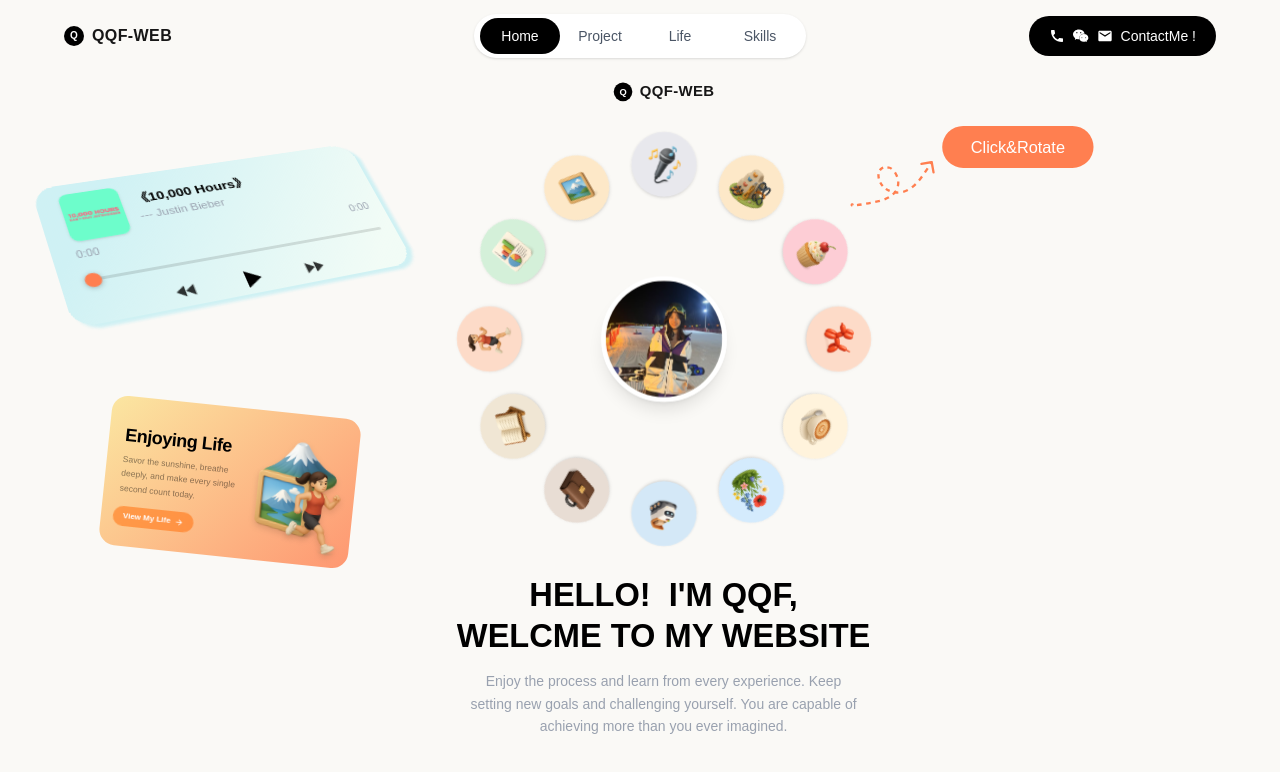
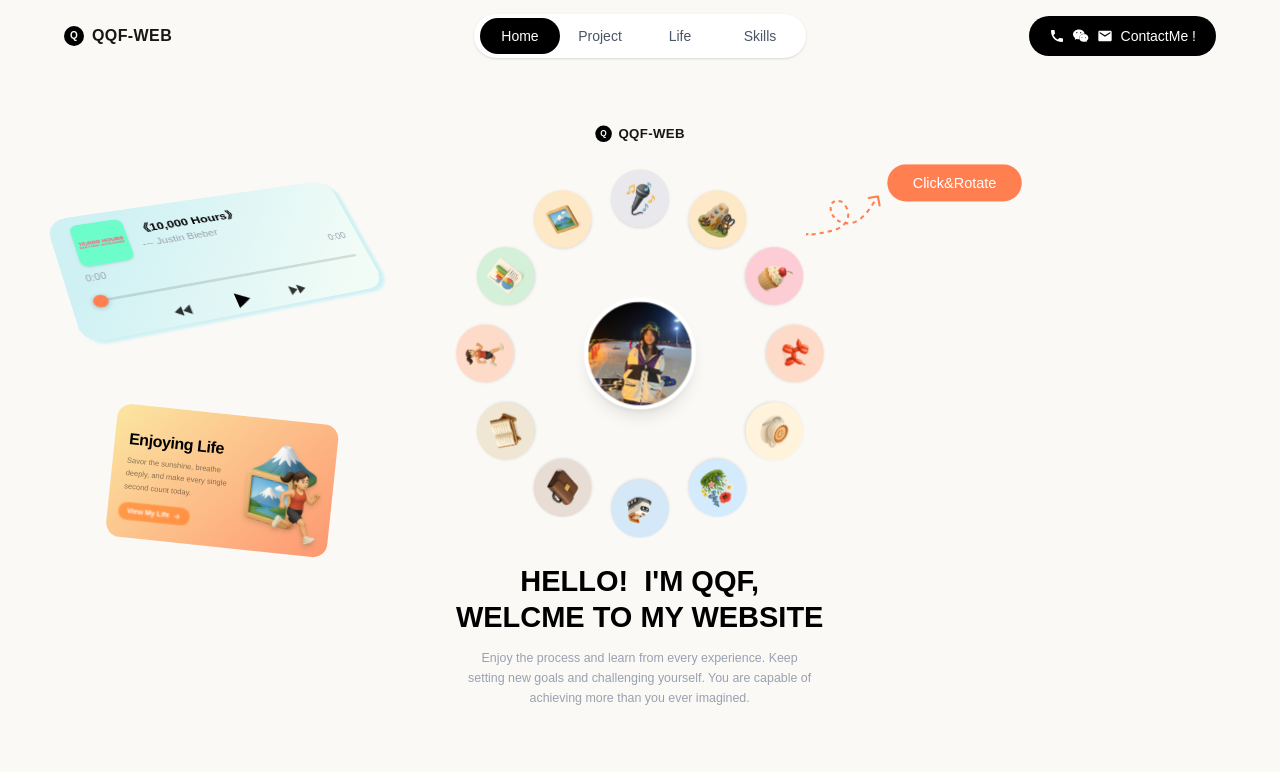
Before and after one commit to QQF-gitbash/qqf_web, a Next.js app in the folder qqfweb/: page / in a window 1280 px wide. Shown: the top 772 px of the page. Built offline with nearby package versions, Linux system fonts and the light colour scheme.

Commit message:
feat: 完成了盒子自适应

```diff
--- a/qqfweb/app/layout.tsx
+++ b/qqfweb/app/layout.tsx
@@ -31,7 +31,7 @@ export default function RootLayout({
       <body className="min-h-full flex flex-col">
         <Navbar />
         {/* pt-[66px] 补偿 fixed Navbar 的高度 */}
-        <main className="flex-1 pt-[30px]">{children}</main>
+        <main className="flex-1 pt-[3vw]">{children}</main>
       </body>
     </html>
   );
--- a/qqfweb/app/page.tsx
+++ b/qqfweb/app/page.tsx
@@ -1,29 +1,71 @@
+"use client";
+
+import { useState, useEffect } from "react";
 import AvatarOrbit from "./components/AvatarOrbit";
 import SingerCard3D from "./components/SingerCard3D";
 import LifeCard from "./components/LifeCard";
 
+/** 设计稿基准宽度 — 内层按此宽度布局，再整体缩放到视口宽度 */
+const DESIGN_W = 1440;
+
 export default function Home() {
+  const [scale, setScale] = useState(1);
+  const [leftOffset, setLeftOffset] = useState(0);
+
+  useEffect(() => {
+    const update = () => {
+      const vw = window.innerWidth;
+      if (vw >= DESIGN_W) {
+        // 视口 ≥ 设计宽度 → 不缩放，居中
+        setScale(1);
+        setLeftOffset((vw - DESIGN_W) / 2);
+      } else {
+        // 视口 < 设计宽度 → 等比缩小，贴左
+        setScale(vw / DESIGN_W);
+        setLeftOffset(0);
+      }
+    };
+    update();
+    window.addEventListener("resize", update);
+    return () => window.removeEventListener("resize", update);
+  }, []);
+
   return (
-    /* 满屏高度（减去 Navbar）三栏布局 */
+    /* 外层：撑满可视区，隐藏缩放溢出 */
     <div
-      className="w-full flex items-center"
-      style={{ minHeight: "calc(100vh - 66px)" }}
+      className="w-full overflow-hidden"
+      style={{ height: "calc(100vh - 66px)" }}
     >
-      {/* ── 左侧盒子：SingerCard3D + LifeCard 垂直排列 ── */}
-      <div className="flex-1 flex items-center justify-center pl-8 pr-4 overflow-visible">
-        <div className="flex flex-col items-center gap-20" style={{ transform: "translateY(-30px)" }}>
+      {/* 内层：固定 DESIGN_W，等比 scale 到视口宽度 */}
+      <div
+        className="flex items-center"
+        style={{
+          width: DESIGN_W,
+          height: `calc((100vh - 66px) / ${scale})`,
+          transform: `scale(${scale})`,
+          transformOrigin: "top left",
+          marginLeft: leftOffset,
+        }}
+      >
+        {/* ── 左侧盒子：SingerCard3D + LifeCard ── */}
+        <div className="flex-1 flex items-center justify-center overflow-visible">
+          <div
+            className="flex flex-col items-center gap-20"
+            style={{ transform: "translateY(-30px)" }}
+          >
             <SingerCard3D />
             <LifeCard />
           </div>
         </div>
 
-      {/* ── 中间盒子：AvatarOrbit，宽度由组件自身决定 ── */}
+        {/* ── 中间盒子：AvatarOrbit ── */}
         <div className="flex-shrink-0 flex items-center justify-center">
           <AvatarOrbit />
         </div>
 
-      {/* ── 右侧盒子：暂时留空，后续填充内容 ── */}
+        {/* ── 右侧盒子：暂时留空 ── */}
         <div className="flex-1 min-w-0" />
+      </div>
     </div>
   );
 }
```
Lines whose indentation alone changed are shown as unchanged.
